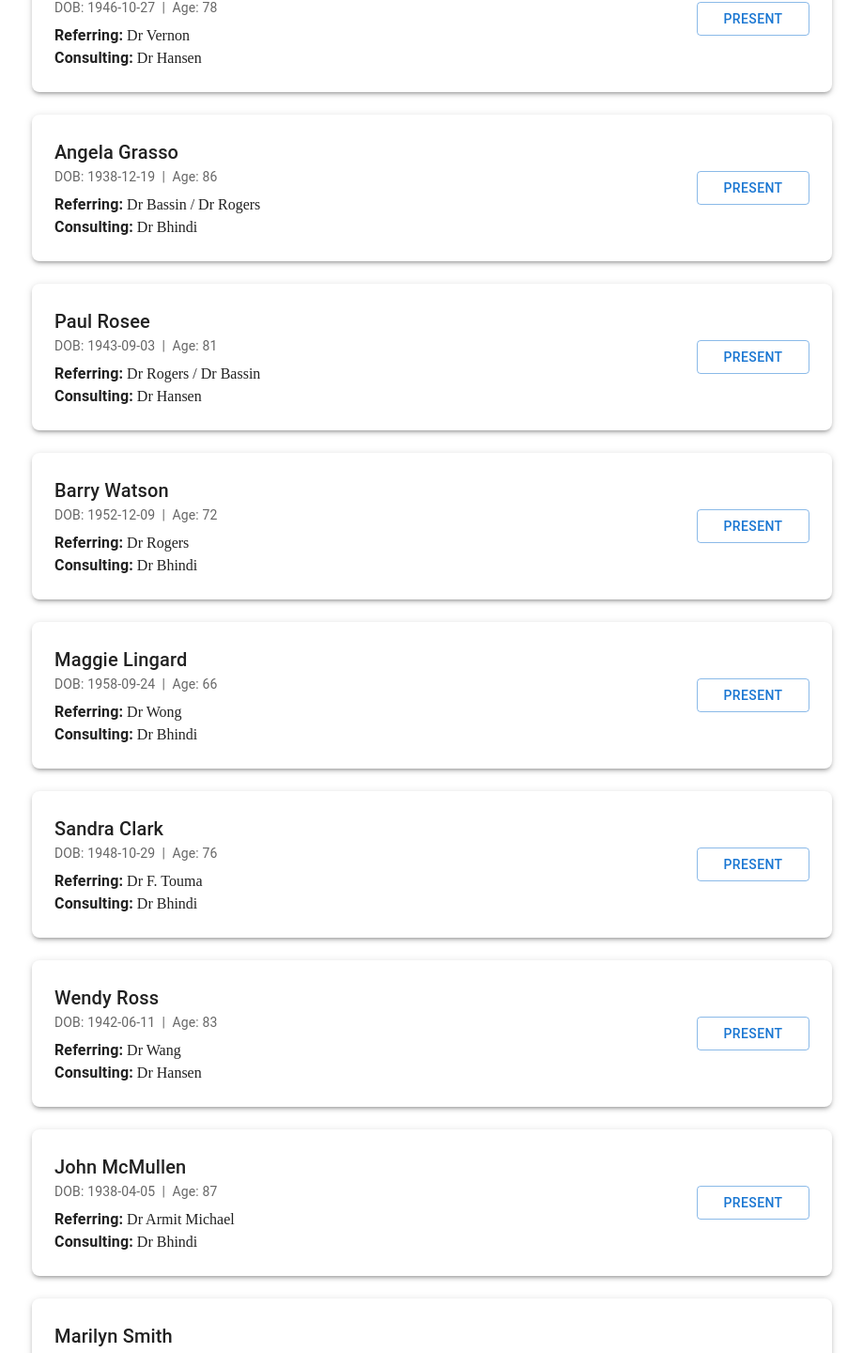
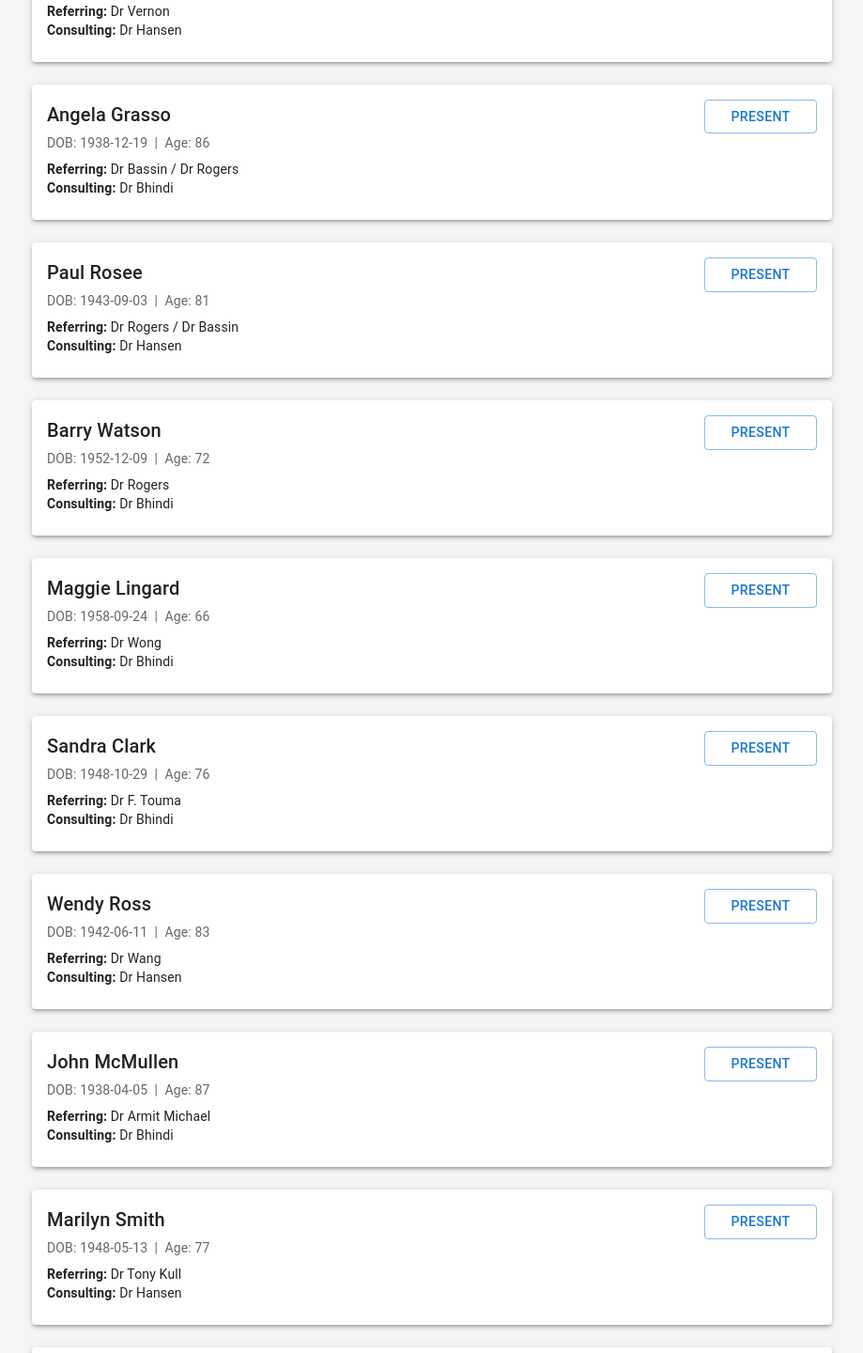
Before and after one commit to synapseedu/ravitracker-mdt, a Next.js app: page /patients in a window 1280 px wide. Shown: the part 332-1772 px from the top of the page at 94% size, without its empty margins (180-1099 px from the left). Built offline with nearby package versions, Linux system fonts and the light colour scheme.

Commit message:
Improve layout styling

```diff
--- /dev/null
+++ b/pages/_app.tsx
@@ -0,0 +1,21 @@
+// pages/_app.tsx
+import type { AppProps } from 'next/app'
+import { ThemeProvider, createTheme } from '@mui/material/styles'
+import CssBaseline from '@mui/material/CssBaseline'
+
+const theme = createTheme({
+  palette: {
+    background: {
+      default: '#f5f5f5',
+    },
+  },
+})
+
+export default function App({ Component, pageProps }: AppProps) {
+  return (
+    <ThemeProvider theme={theme}>
+      <CssBaseline />
+      <Component {...pageProps} />
+    </ThemeProvider>
+  )
+}
--- a/pages/patients/index.tsx
+++ b/pages/patients/index.tsx
@@ -6,8 +6,11 @@ import {
     Container,
     Box,
     Typography,
-    Paper,
+    Card,
+    CardContent,
     Button,
+    Chip,
+    Stack,
 } from '@mui/material'
 import { allPatients, Patient, getAge } from '../../data/patients'
 
@@ -49,56 +52,31 @@ export default function Patients() {
                     patients.map((patient) => {
                         const isPresented = presentedIds.includes(patient.id)
                         return (
-                            <Paper
+                            <Card
                                 key={patient.id}
                                 elevation={isPresented ? 1 : 3}
-                                sx={{
-                                    p: 3,
-                                    display: 'flex',
-                                    justifyContent: 'space-between',
-                                    alignItems: 'center',
-                                    bgcolor: isPresented ? 'grey.50' : 'background.paper',
-                                    opacity: isPresented ? 0.6 : 1,
-                                    borderRadius: 2,
-                                }}
+                                sx={{ bgcolor: isPresented ? 'grey.50' : 'background.paper', opacity: isPresented ? 0.6 : 1 }}
                             >
+                                <CardContent>
+                                    <Stack direction="row" justifyContent="space-between" alignItems="flex-start">
                                         <Box>
-                                    <Box display="flex" alignItems="center" gap={1}>
+                                            <Stack direction="row" alignItems="center" spacing={1}>
                                                 <Typography variant="h6" component="div">
                                                     {patient.name}
                                                 </Typography>
                                                 {patient.status === 'private' && (
-                                            <Box
-                                                sx={{
-                                                    px: 1.2,
-                                                    py: 0.2,
-                                                    bgcolor: '#1976d2',
-                                                    color: '#fff',
-                                                    borderRadius: 1,
-                                                    fontWeight: 700,
-                                                    fontSize: 13,
-                                                    letterSpacing: 1,
-                                                    ml: 1,
-                                                }}
-                                            >
-                                                NSP
-                                            </Box>
+                                                    <Chip label="NSP" color="primary" size="small" />
                                                 )}
-                                    </Box>
-                                    <Typography variant="body2" color="text.secondary">
+                                            </Stack>
+                                            <Typography variant="body2" color="text.secondary" mt={0.5}>
                                                 DOB: {patient.dob} &nbsp;|&nbsp; Age: {getAge(patient.dob)}
                                             </Typography>
-                                    <Box mt={1}>
-                                        <Typography variant="body1" component="span" fontWeight={600}>
-                                            Referring:
-                                        </Typography>{' '}
-                                        {patient.referring}
-                                        <br />
-                                        <Typography variant="body1" component="span" fontWeight={600}>
-                                            Consulting:
-                                        </Typography>{' '}
-                                        {patient.consulting}
-                                    </Box>
+                                            <Typography variant="body2" sx={{ mt: 1 }}>
+                                                <strong>Referring:</strong> {patient.referring}
+                                            </Typography>
+                                            <Typography variant="body2">
+                                                <strong>Consulting:</strong> {patient.consulting}
+                                            </Typography>
                                         </Box>
                                         <Button
                                             variant={isPresented ? 'contained' : 'outlined'}
@@ -108,7 +86,9 @@ export default function Patients() {
                                         >
                                             {isPresented ? 'Presented' : 'Present'}
                                         </Button>
-                            </Paper>
+                                    </Stack>
+                                </CardContent>
+                            </Card>
                         )
                     })
                 )}
```
Also changed, not shown: components/PatientPageClient.tsx (+6 -3 lines), components/PatientsClient.tsx (+23 -24 lines). Lines whose indentation alone changed are shown as unchanged.
